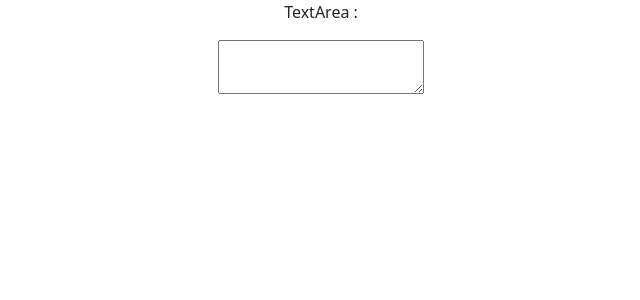
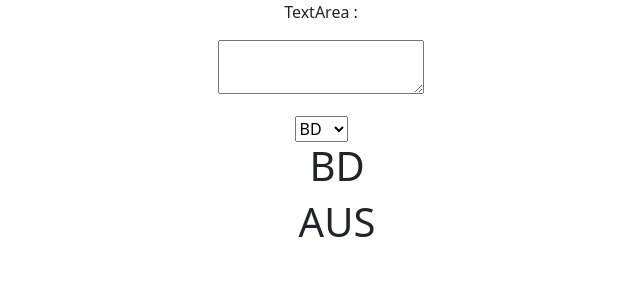
Before and after one commit to ratulshourov/react-work, a React (Create React App) app: page / in a window 1280 px wide. Shown: the top 300 px of the page, without its empty margins (319-959 px from the left). Built offline with nearby package versions, Linux system fonts and the light colour scheme.

Commit message:
drop down and list work

```diff
--- a/src/components/TexAreaWork.js
+++ b/src/components/TexAreaWork.js
@@ -4,14 +4,36 @@ class TexAreaWork extends Component {
     constructor() {
         super();
         this.state={
-            textareaValue:''
+            textareaValue:'',
+            city1:'BD',
+            city2:'AUS',
+            selectedCity:''
+
         }
     }
   render() {
+    const country=['BD','AUS'];
+    const list=country.map((data)=>{
+        return <h1>{data}</h1>;
+    })
     return (
       <div>
         <p>TextArea :{this.state.textareaValue}</p>
-        <textarea onChange={this.handlechnage} ></textarea>
+        <textarea onChange={this.handlechnage} ></textarea><br/>
+        <p>{this.state.selectedCity}</p>
+
+        <select onChange={this.dropdownWork} value={this.state.selectedCity}>
+            <option>{this.state.city1}</option>
+            <option>{this.state.city2}</option>
+        </select>
+
+        <br/>
+        <ul>
+            {list}
+        </ul>
+
+
+
       </div>
     )
   }
@@ -19,6 +41,11 @@ class TexAreaWork extends Component {
     var value=event.target.value;
     this.setState({textareaValue:value})
   }
+
+  dropdownWork=(event) =>{
+    var value=event.target.value;
+    this.setState({selectedCity:value})
+  }
 }
 
 export default TexAreaWork;
```
